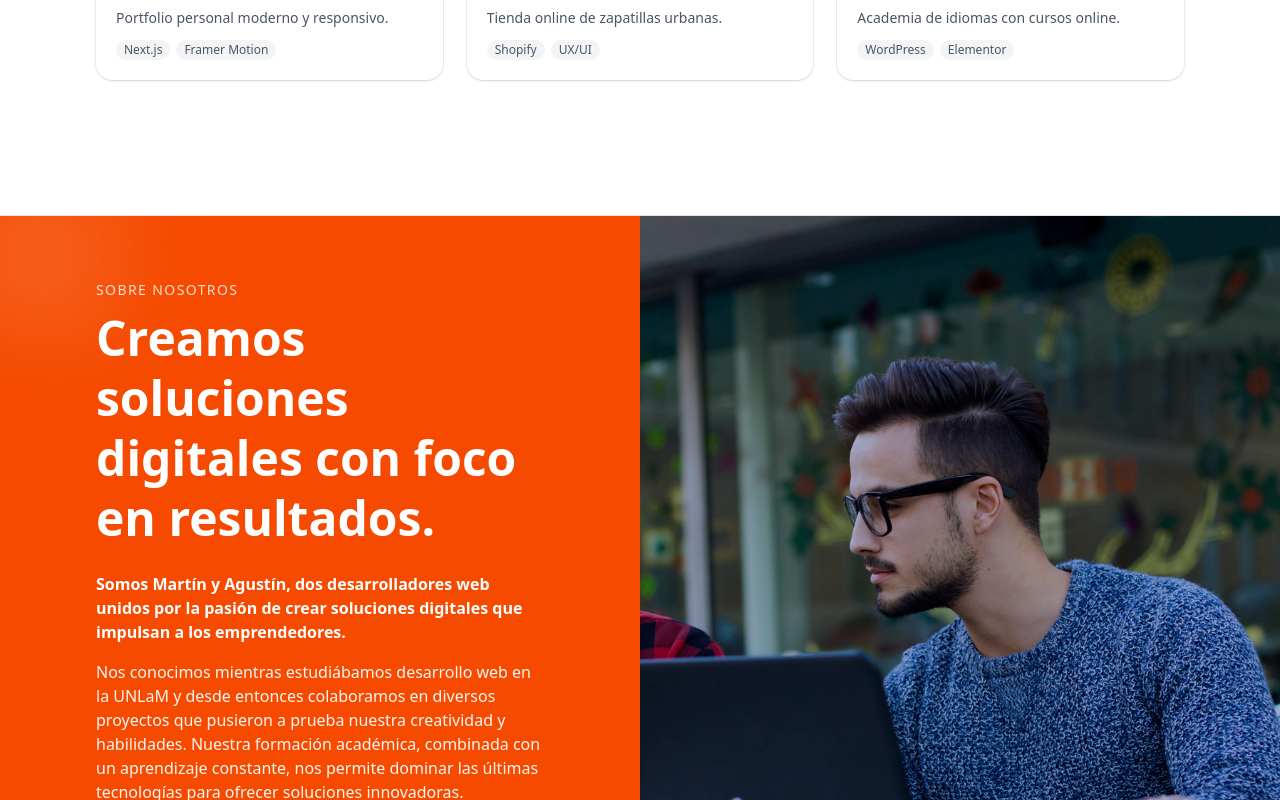
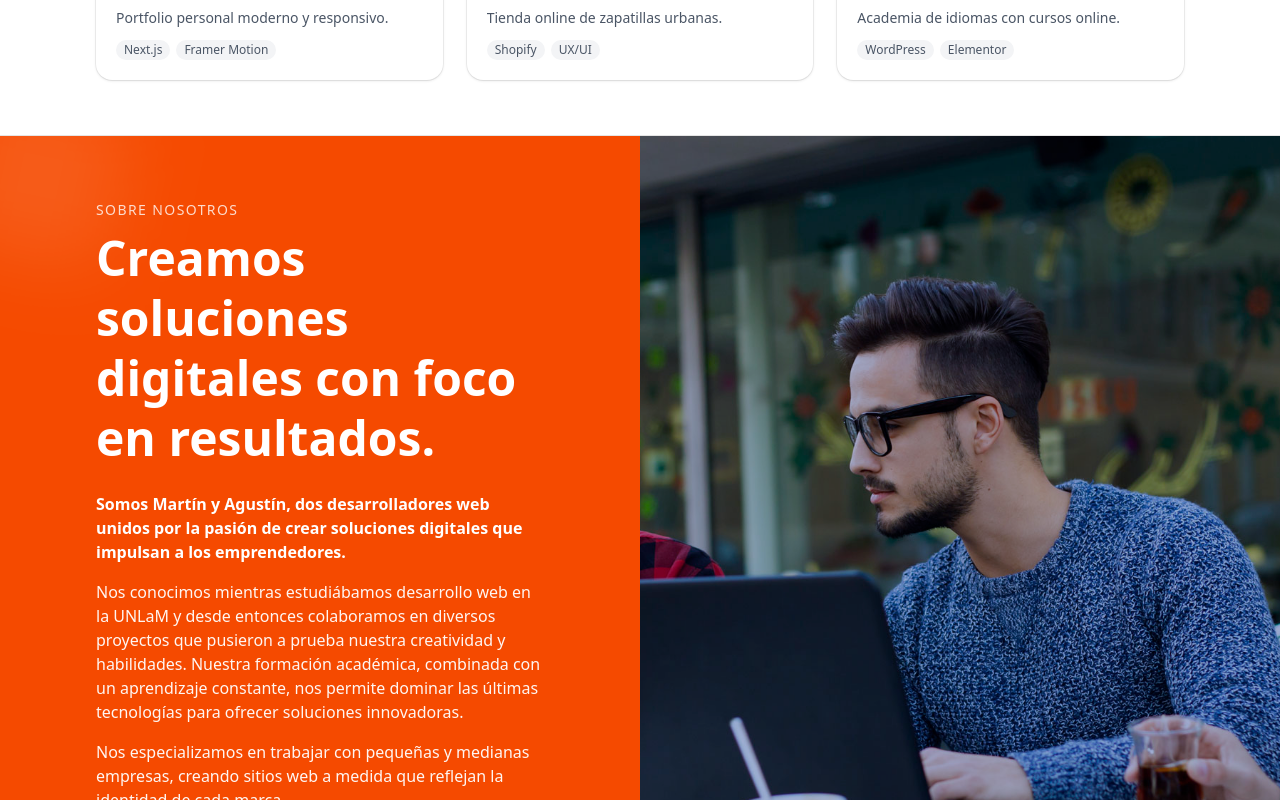
Before and after one commit to AgustinAnichini/Pixelar-, a React (Vite) app: page / in a window 1280 px wide. Shown: the part 800-1600 px from the top of the page. Built offline with nearby package versions, Linux system fonts and the light colour scheme.

Commit message:
se corrige estilo en sobrenosotros

```diff
--- a/src/components/SobreNosotros.tsx
+++ b/src/components/SobreNosotros.tsx
@@ -1,8 +1,8 @@
 export default function SobreNosotros() {
   return (
-    <section className="w-full py-16 sm:py-20">
+    <section className="w-full">
       {/* Grid full width */}
-      <div className="grid w-full overflow-hidden  shadow-xl ring-1 ring-black/10 md:grid-cols-2">
+      <div className="grid w-full overflow-hidden shadow-xl ring-1 ring-black/10 md:grid-cols-2">
         {/* Columna izquierda - Texto */}
         <div className="relative bg-orange-600 text-white flex items-center">
           {/* Decoración difusa */}
```
